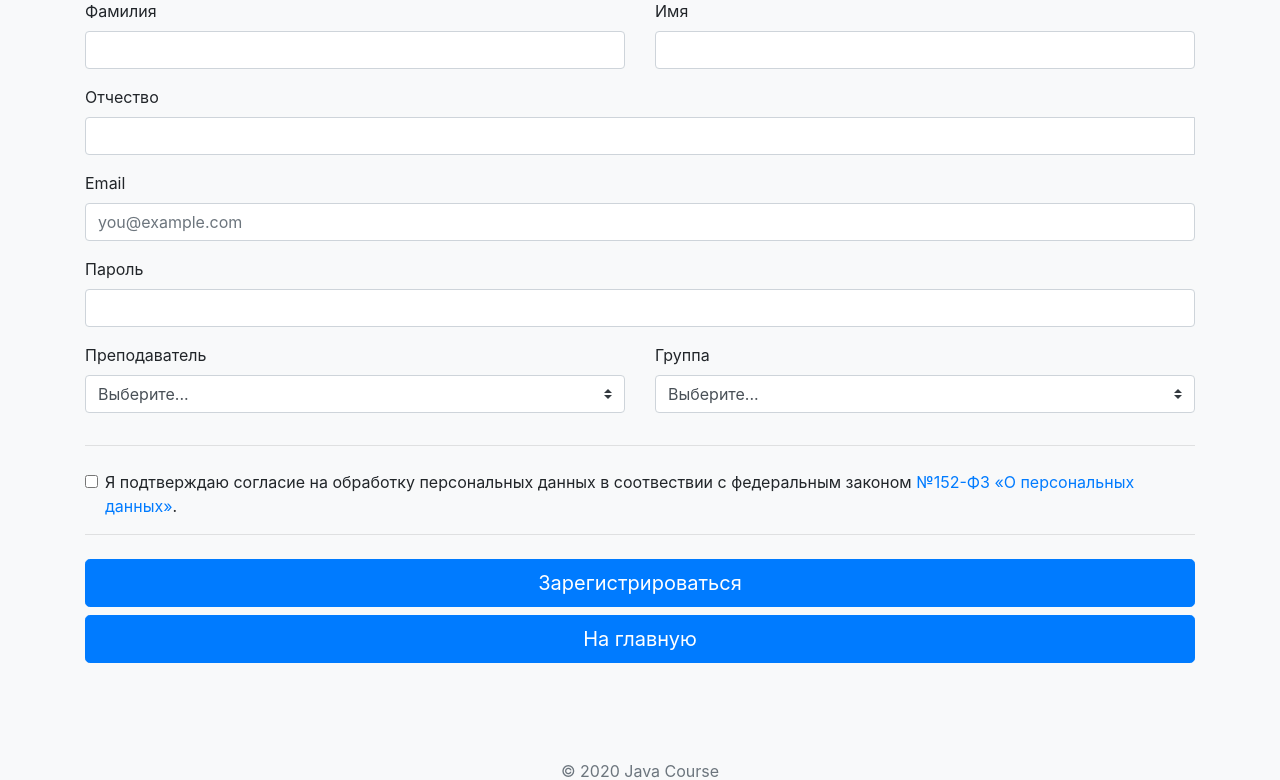
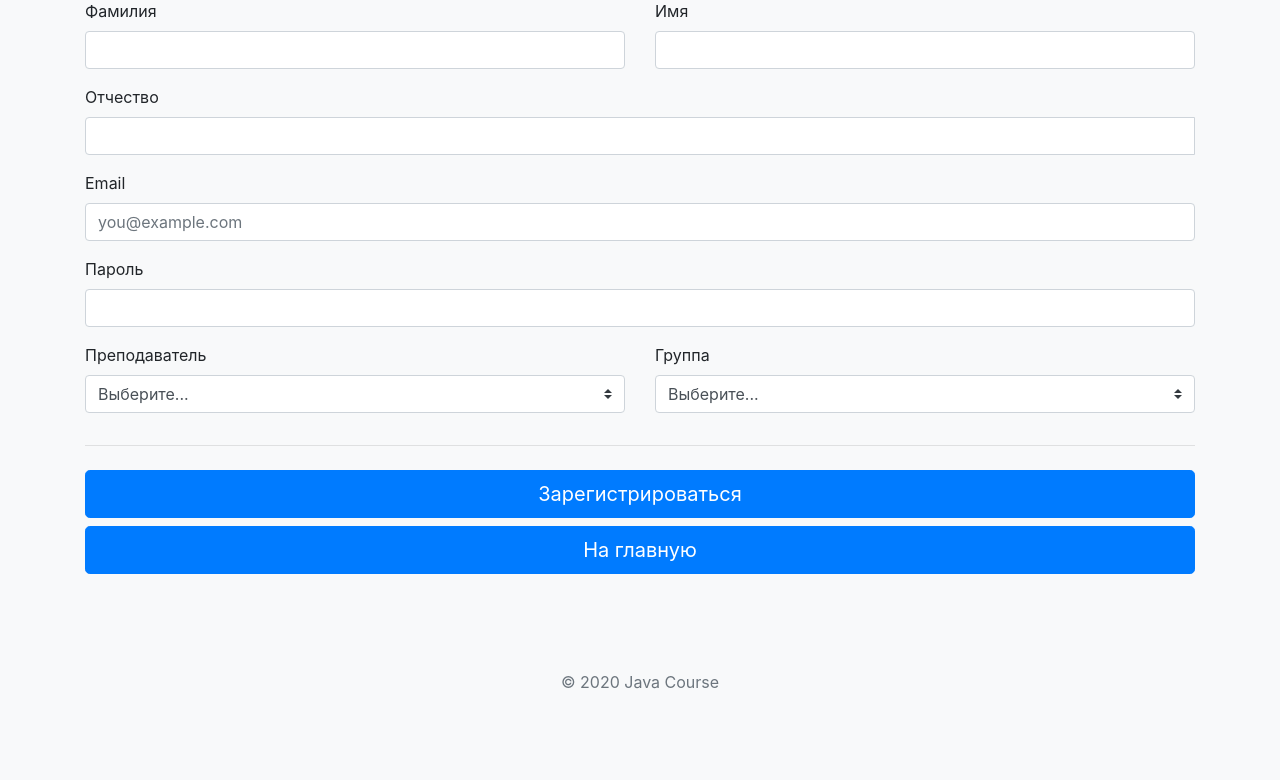
Before and after one commit to antoshayastreb/JavaCourse, a PHP site: page /Register.php in a window 1280 px wide. Shown: the part 353-1133 px from the top of the page. After the commit the page ends 1042 px from the top, so only its background shows below. Run offline with PHP 8.4, Linux system fonts and the light colour scheme; data that the repository does not hold is empty; some libraries are stand-ins or nearby versions.

Commit message:
Убрал соглашение о персональных данных

```diff
--- a/Register.php
+++ b/Register.php
@@ -147,22 +147,6 @@ if (isset($_POST['email']) && isset($_POST['password'])){
                         </div>
                 </div>
                 <hr class="mb-4">
-
-                <div class="form-group">
-                    <div class="form-check">
-                        <input class="form-check-input" type="checkbox" value="" id="invalidCheck3" required>
-                        <label class="form-check-label" for="invalidCheck3">
-                            Я подтверждаю согласие на обработку персональных данных в соотвествии с федеральным законом
-                            <a href="http://www.consultant.ru/cons/cgi/online.cgi?req=doc&base=LAW&n=286959&fld=134&dst=1000000001,0&rnd=0.21050761970264387#019597009181987213" target="_blank">№152-ФЗ «О персональных данных»</a>.
-                        </label>
-                        <div class="invalid-feedback">
-                            Необходимо согласие.
-                        </div>
-                    </div>
-                </div>
-
-
-                <hr class="mb-4">
                 <button class="btn btn-primary btn-lg btn-block" type="submit">Зарегистрироваться</button>
                 <button class="btn btn-primary btn-lg btn-block" type="button" onClick='location.href="index.php"'>На главную</button>
             </form>
```
